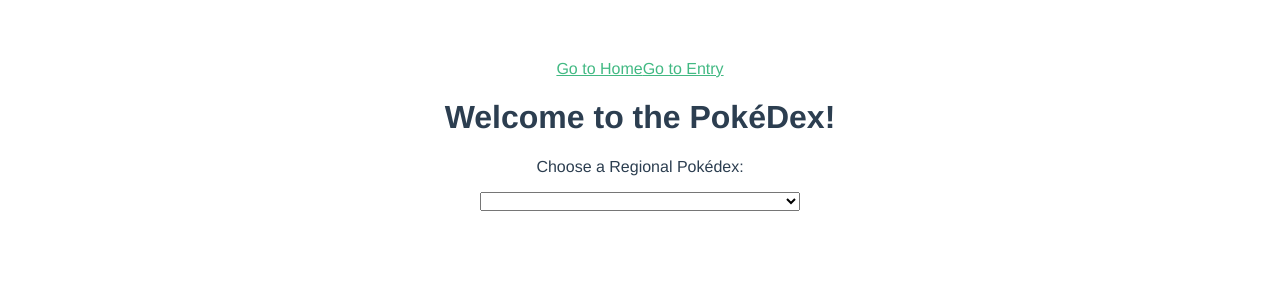
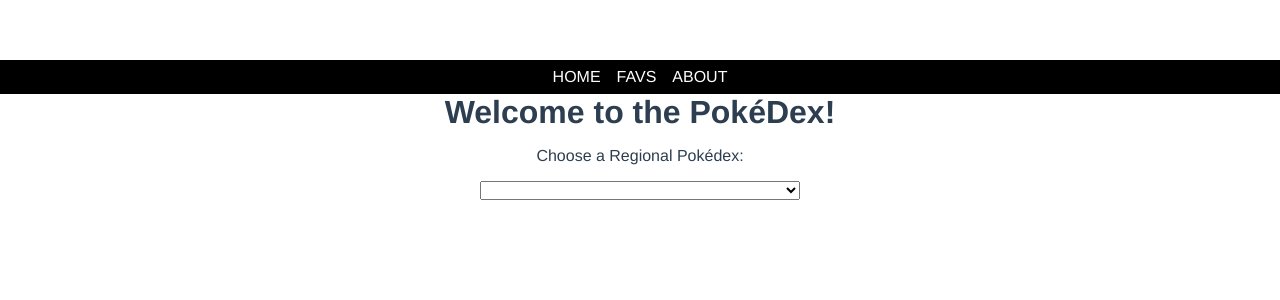
Before and after one commit to profounddark/pokedex, a Vue app: page /#/ in a window 1280 px wide. Shown: the top 300 px of the page. Built offline with nearby package versions, Linux system fonts and the light colour scheme; what vue-ls would draw is missing.

Commit message:
Added Nav bar

```diff
--- a/public/index.html
+++ b/public/index.html
@@ -3,15 +3,15 @@
   <head>
     <meta charset="utf-8">
     <meta http-equiv="X-UA-Compatible" content="IE=edge">
-    <meta name="viewport" content="width=device-width,initial-scale=1.0">
+    <meta name="viewport" content="width=device-width, initial-scale=1.0">
     <link rel="icon" href="<%= BASE_URL %>favicon.ico">
-    <title>pokedex</title>
+    <title>Pokédex</title>
   </head>
   <body>
-    <noscript>
-      <strong>We're sorry but pokedex doesn't work properly without JavaScript enabled. Please enable it to continue.</strong>
-    </noscript>
     <div id="app"></div>
     <!-- built files will be auto injected -->
+      <noscript>
+        <strong>We're sorry but pokedex doesn't work properly without JavaScript enabled. Please enable it to continue.</strong>
+      </noscript>
   </body>
 </html>
--- a/src/App.vue
+++ b/src/App.vue
@@ -1,9 +1,5 @@
 <template>
   <div id="app">
-    <nav>
-      <router-link to="/">Go to Home</router-link>
-      <router-link to="/entry">Go to Entry</router-link>
-    </nav>
     <router-view/>
   </div>
 </template>
@@ -19,4 +15,25 @@
 
 <style>
 
+h1
+{
+  font-size: 2rem;
+}
+
+h2
+{
+  font-size: 1.5rem;
+}
+
+body
+{
+  margin: 0;
+  padding: 0;
+}
+
+div
+{
+  padding: 0;
+  margin: 0;
+}
 </style>
--- a/src/components/Entry.vue
+++ b/src/components/Entry.vue
@@ -1,15 +1,16 @@
 <template>
   <div id="app">
-    <h1>Welcome to the PokéDex!</h1>
-    <h2 class="pokename"> {{ pokemonData.name }} </h2>
+    <navigation></navigation>
+    <h1 class="pokename"> {{ pokemonData.name }} </h1>
     <img v-bind:src="image" class="pokeimage">
-
+    <h2>National Pokédex # {{ pokemonData.id }} </h2>
   </div>
 </template>
 
 <script>
 
 import axios from 'axios';
+import Navigation from '@/components/Navigation.vue';
 
 export default {
   name: 'Entry',
@@ -20,11 +21,18 @@
     }
   },
   created () {
-    this.pokemonData = this.$route.params.pokemonData;
-    this.image = this.pokemonData.sprites.front_default;
+    if (this.$route.params.pokemonData)
+    {
+      this.pokemonData = this.$route.params.pokemonData;
+      this.image = this.pokemonData.sprites.front_default;
+    }
+    else
+    {
+      this.$router.push('/');
+    }
   },
   components: {
-
+    'navigation': Navigation
   }
 }
 </script>
@@ -39,9 +47,18 @@
   margin-top: 60px;
 }
 
-
+h1
+{
+  margin: 0;
+}
+h2
+{
+  margin: 0;
+}
 .pokeimage
 {
-  width: 50%;
+  width: 25%;
+  border: solid;
+  border-radius: 10%;
 }
 </style>
--- a/src/components/Home.vue
+++ b/src/components/Home.vue
@@ -1,5 +1,6 @@
 <template>
-  <div class="hello">
+  <div class="selector">
+    <navigation></navigation>
     <h1>Welcome to the PokéDex!</h1>
     <p>Choose a Regional Pokédex:</p>
     <select v-model="dexchoose" v-on:change="getPokedexData" class="mainselect">
@@ -28,6 +29,7 @@
 import ErrorList from '@/components/ErrorList.vue';
 import CubeSpinner from '@/components/CubeSpinner.vue';
 import Entry from '@/components/Entry.vue';
+import Navigation from '@/components/Navigation.vue';
 
 export default {
   name: 'Home',
@@ -114,13 +116,16 @@
   components: {
     'error-list': ErrorList,
     'cube-spinner': CubeSpinner,
-    'entry': Entry
+    'entry': Entry,
+    'navigation': Navigation
   }
 }
 </script>
 
 <!-- Add "scoped" attribute to limit CSS to this component only -->
 <style>
+
+
 
 .disabled
 {
@@ -140,9 +145,7 @@
 {
   text-transform: capitalize;
 }
-h3 {
-  margin: 40px 0 0;
-}
+
 ul {
   list-style-type: none;
   padding: 0;
--- /dev/null
+++ b/src/components/Navigation.vue
@@ -0,0 +1,57 @@
+<template>
+    <div>
+        <nav>
+            <router-link v-for="routes in links"
+                v-bind:key="routes.id"
+                :to="`${routes.page}`">{{routes.text}}</router-link>
+        </nav>
+    </div>
+</template>
+
+<script>
+export default {
+    name: 'Navigation',
+    data () {
+        return {
+            links: [
+                {
+                    id: 0,
+                    text: 'Home',
+                    page: '/'
+                },
+                {
+                    id: 1,
+                    text: 'Favs',
+                    page: '/'
+                },
+                {
+                    id: 2,
+                    text: 'About',
+                    page: '/about'
+                }
+            ]
+        }
+    }
+}
+</script>
+<style>
+    nav a {
+        text-transform: uppercase;
+        text-decoration: none;
+        padding: 0.5rem;
+        color: white;
+        background-color: black;
+
+
+    }
+    nav a:hover {
+        background-color: lightslategray;
+    }
+    nav
+    {
+        background-color: black;
+        padding: 0.5rem;
+        margin: 0;
+    }
+
+</style>
```
